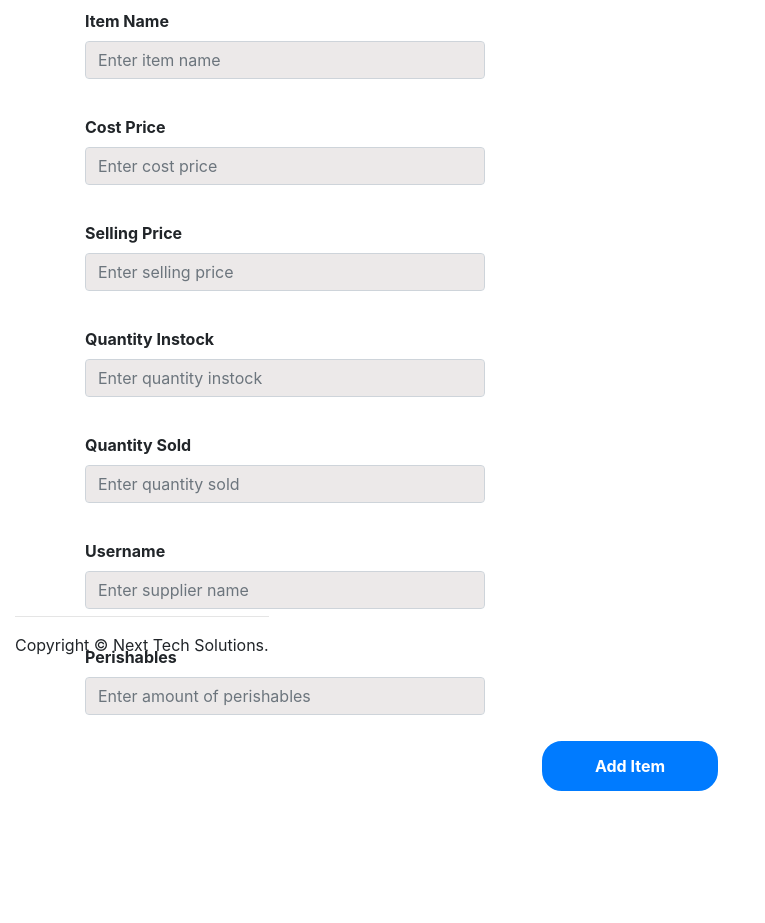
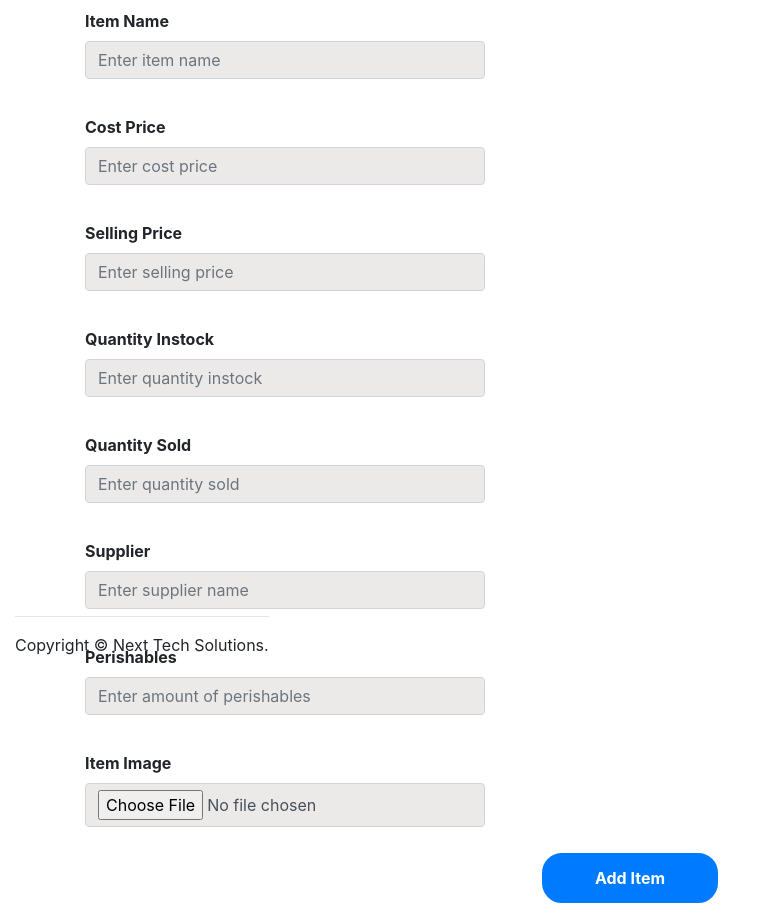
Before and after one commit to PatreceCampbell/Object-Oriented-Design, a Flask app: page /additem in a window 1280 px wide. Shown: the part 127-1050 px from the top of the page, without its empty margins (0-765 px from the left). Before the commit the page ends 918 px from the top, so only its background shows below. Run offline with Flask 2, Linux system fonts and the light colour scheme; some libraries are stand-ins or nearby versions.

Commit message:
Added more features

```diff
--- a/app/config.py
+++ b/app/config.py
@@ -10,6 +10,7 @@
     MAIL_PASSWORD = os.environ.get('MAIL_PASSWORD')
     SQLALCHEMY_DATABASE_URI = os.environ.get('DATABASE_URL') or 'postgresql://yourusername:yourpassword@localhost/databasename'
     SQLALCHEMY_TRACK_MODIFICATIONS = False # This is just here to suppress a warning from SQLAlchemy as it will soon be removed
+    UPLOAD_FOLDER = 'uploads' or '/uploads'
 
 class DevelopmentConfig(Config):
     """Development Config that extends the Base Config Object"""
--- a/app/forms.py
+++ b/app/forms.py
@@ -1,6 +1,6 @@
 from flask_wtf import FlaskForm
-from wtforms import StringField, PasswordField, TextAreaField, DecimalField, IntegerField
-from wtforms.validators import DataRequired, Email, InputRequired
+from wtforms import StringField, PasswordField, TextAreaField, DecimalField, IntegerField, FileField
+from wtforms.validators import DataRequired, Email, InputRequired, Regexp
 
 
 class SignupForm(FlaskForm):
@@ -135,13 +135,14 @@
         return self.message
 
 class AddItemForm(FlaskForm):
-    item_name = StringField('Item Name', validators=[DataRequired()])
+    item_name = StringField('Item Name', validators=[DataRequired(), Regexp("/^[A-Za-z]+$/", flags=0, message="String Required")])
     cost_price = DecimalField('Cost Price', validators=[DataRequired()])
     selling_price = DecimalField('Selling Price', validators=[DataRequired()])
     quantity_instock = IntegerField('Quantity Instock', validators=[DataRequired()])
     quantity_sold = IntegerField('Quantity Sold', validators=[DataRequired()])
-    supplier = StringField('Username', validators=[DataRequired()])
+    supplier = StringField('Supplier', validators=[DataRequired()])
     perishables = IntegerField('Perishables', validators=[DataRequired()])
+    photo = FileField('Item Image', validators=[DataRequired()])
 
     def set_item(self,item_name):
         self.item_name = item_name
@@ -185,14 +186,21 @@
     def get_perishables(self):
         return self.perishables
 
+    def set_photo(self,photo):
+        self.photo = photo
+
+    def get_photo(self):
+        return self.photo
+
 class UpdateItemForm(FlaskForm):
-    itemname = StringField('Item Name', validators=[DataRequired()])
+    itemname = StringField('Item Name', validators=[DataRequired(), Regexp("/^[A-Za-z]+$/", flags=0, message="String Required")])
     costprice = DecimalField('Cost Price', validators=[DataRequired()])
     sellingprice = DecimalField('Selling Price', validators=[DataRequired()])
     quantityinstock = IntegerField('Quantity Instock', validators=[DataRequired()])
     quantitysold = IntegerField('Quantity Sold', validators=[DataRequired()])
-    supplier = StringField('Username', validators=[DataRequired()])
+    supplier = StringField('Supplier', validators=[DataRequired()])
     perishables = IntegerField('Perishables', validators=[DataRequired()])
+    photo = FileField('Item Image', validators=[DataRequired()])
 
     def setitem(self,itemname):
         self.itemname = itemname
@@ -235,3 +243,10 @@
 
     def getperishables(self):
         return self.perishables
+
+
+    def setphoto(self,photo):
+        self.photo = photo
+
+    def getphoto(self):
+        return self.photo
--- a/app/templates/addItem.html
+++ b/app/templates/addItem.html
@@ -39,6 +39,10 @@
             {{ form.perishables.label }}
             {{ form.perishables(class='form-control', placeholder="Enter amount of perishables") }}
         </div>
+        <div class="form-group">
+            {{form.photo.label}}
+            {{form.photo(class="form-control")}}
+        </div>
         <button type="submit" name="submit" class="btn3 btn-primary">Add Item</button>
       </form>
     </div>
--- a/app/templates/updateItem.html
+++ b/app/templates/updateItem.html
@@ -43,6 +43,10 @@
             {{ form.perishables.label }}
             {{ form.perishables(class='form-control', value="10") }}
         </div>
+        <div class="form-group">
+            {{form.photo.label}}
+            {{form.photo(class="form-control")}}
+        </div>
         <button type="submit" name="submit" class="btn4 btn-primary">Update</button>
       </form>
     </div>
--- a/app/views.py
+++ b/app/views.py
@@ -6,7 +6,7 @@
 """
 import psycopg2
 from wtforms.fields.simple import PasswordField
-from app import app, db, login_manager
+from app import app, db, login_manager, models
 from flask import render_template, request, redirect, url_for, flash
 from .forms import AddItemForm, UpdateItemForm, SubscriberForm, ComplaintForm, SignupForm, AdminLoginForm
 from flask_login import login_user, logout_user, current_user, login_required
@@ -38,6 +38,11 @@
             form.set_quantity_sold(form.quantity_sold.data)
             form.set_supplier(form.supplier.data)
             form.set_perishables(form.perishables.data)
+            form.set_photo(form.photo.data)
+
+            filename = secure_filename(photo.filename)
+            photo.save(os.path.join(app.config['UPLOAD_FOLDER'], filename))
+
 
             # db=connect_db()
             # cur=db.cursor()
@@ -45,7 +50,8 @@
             # cur.execute(sql,(form.get_fname(),form.get_lname(),form.get_email(),form.get_subject(),form.get_message()))
             # db.commit()
 
-            return render_template('result.html',item=itemform.get_item(),cost_price=itemform.get_cost_price(),selling_price=itemform.get_selling_price(),quantity_instock=itemform.get_quantity_instock(),quantity_sold=itemform.get_quantity_sold(),supplier=itemform.get_supplier(),perishables=itemform.get_perishables())
+            flash('File Saved', 'success')
+            return render_template('result.html',item=itemform.get_item(),cost_price=itemform.get_cost_price(),selling_price=itemform.get_selling_price(),quantity_instock=itemform.get_quantity_instock(),quantity_sold=itemform.get_quantity_sold(),supplier=itemform.get_supplier(),perishables=itemform.get_perishables(), photo=itemform.get_photo())
     return render_template('addItem.html',form=itemform)
 
 @app.route('/updateitem')
@@ -61,6 +67,10 @@
             form.setquantitysold(form.quantitysold.data)
             form.setsupplier(form.supplier.data)
             form.setperishables(form.perishables.data)
+            form.setphoto(form.photo.data)
+
+            filename = secure_filename(photo.filename)
+            photo.save(os.path.join(app.config['UPLOAD_FOLDER'], filename))
 
             # db=connectdb()
             # cur=db.cursor()
@@ -68,8 +78,28 @@
             # cur.execute(sql,(form.getfname(),form.getlname(),form.getemail(),form.getsubject(),form.getmessage()))
             # db.commit()
 
-            return render_template('result.html',item=updateform.getitem(),costprice=updateform.getcostprice(),sellingprice=updateform.getsellingprice(),quantityinstock=updateform.getquantityinstock(),quantitysold=updateform.getquantitysold(),supplier=updateform.getsupplier(),perishables=updateform.getperishables())
+            flash('File Saved', 'success')
+            return render_template('result.html',item=updateform.getitem(),costprice=updateform.getcostprice(),sellingprice=updateform.getsellingprice(),quantityinstock=updateform.getquantityinstock(),quantitysold=updateform.getquantitysold(),supplier=updateform.getsupplier(),perishables=updateform.getperishables(),photo=itemform.getphoto())
     return render_template('updateItem.html',form=updateform)
+
+def connect_db():
+    return psycopg2.connect(host="localhost",database="project1", user="project1", password="project1")
+
+def get_uploaded_images():
+    rootdir = os.getcwd()
+    photolist = []
+
+    for subdir, dirs, files in os.walk(rootdir + '/uploads'):
+        for file in files:
+            photolist += [file]
+    photolist.pop(0)
+    return photolist
+
+@app.route('/uploads/<filename>')
+def get_image(filename):
+    rootdir2 = os.getcwd()
+
+    return send_from_directory(os.path.join(rootdir2, app.config['UPLOAD_FOLDER']), filename)
 
 @app.route('/complaint', methods=["GET", "POST"])
 @login_required
```
Also changed, not shown: 1 other file.
